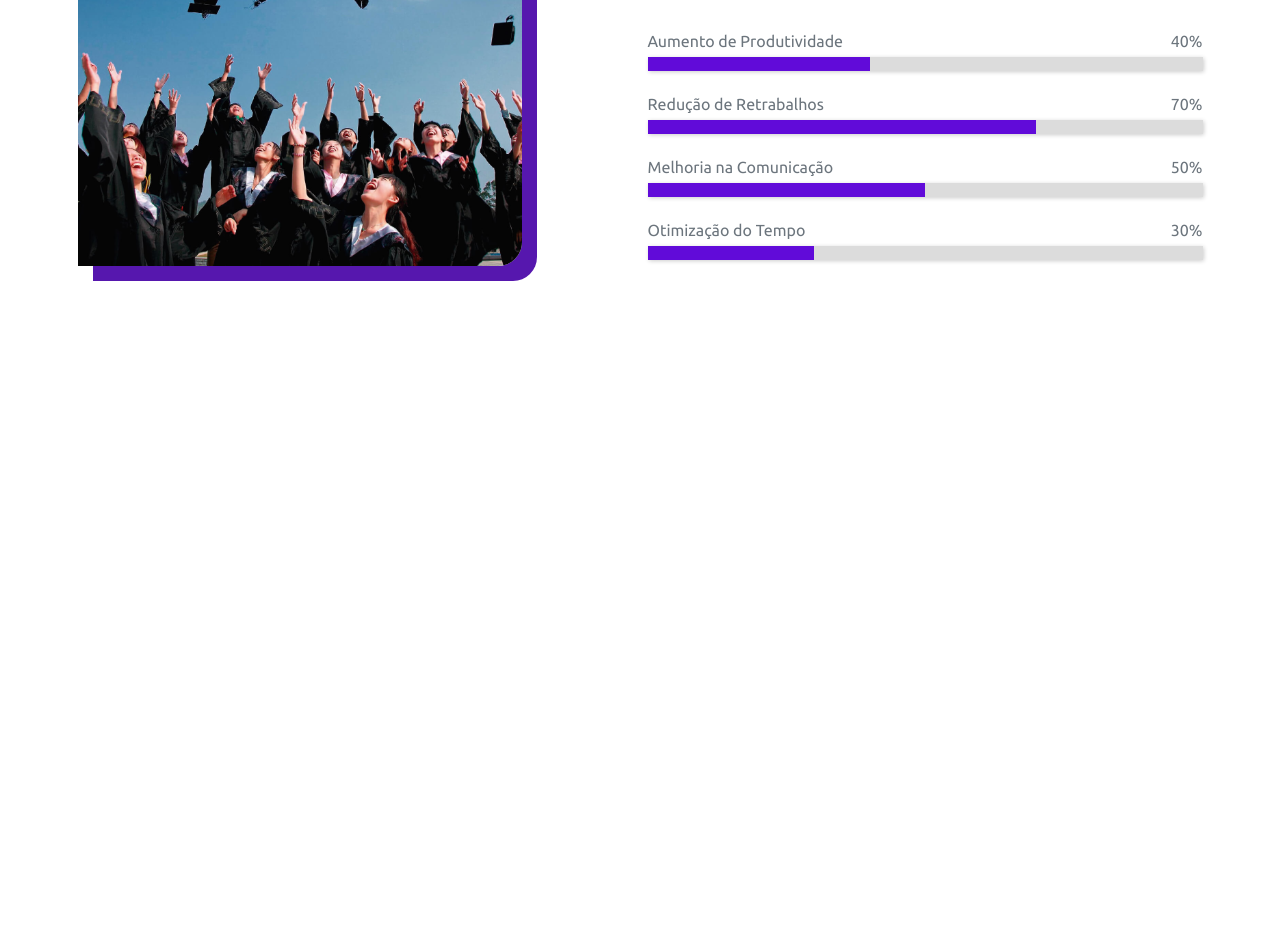
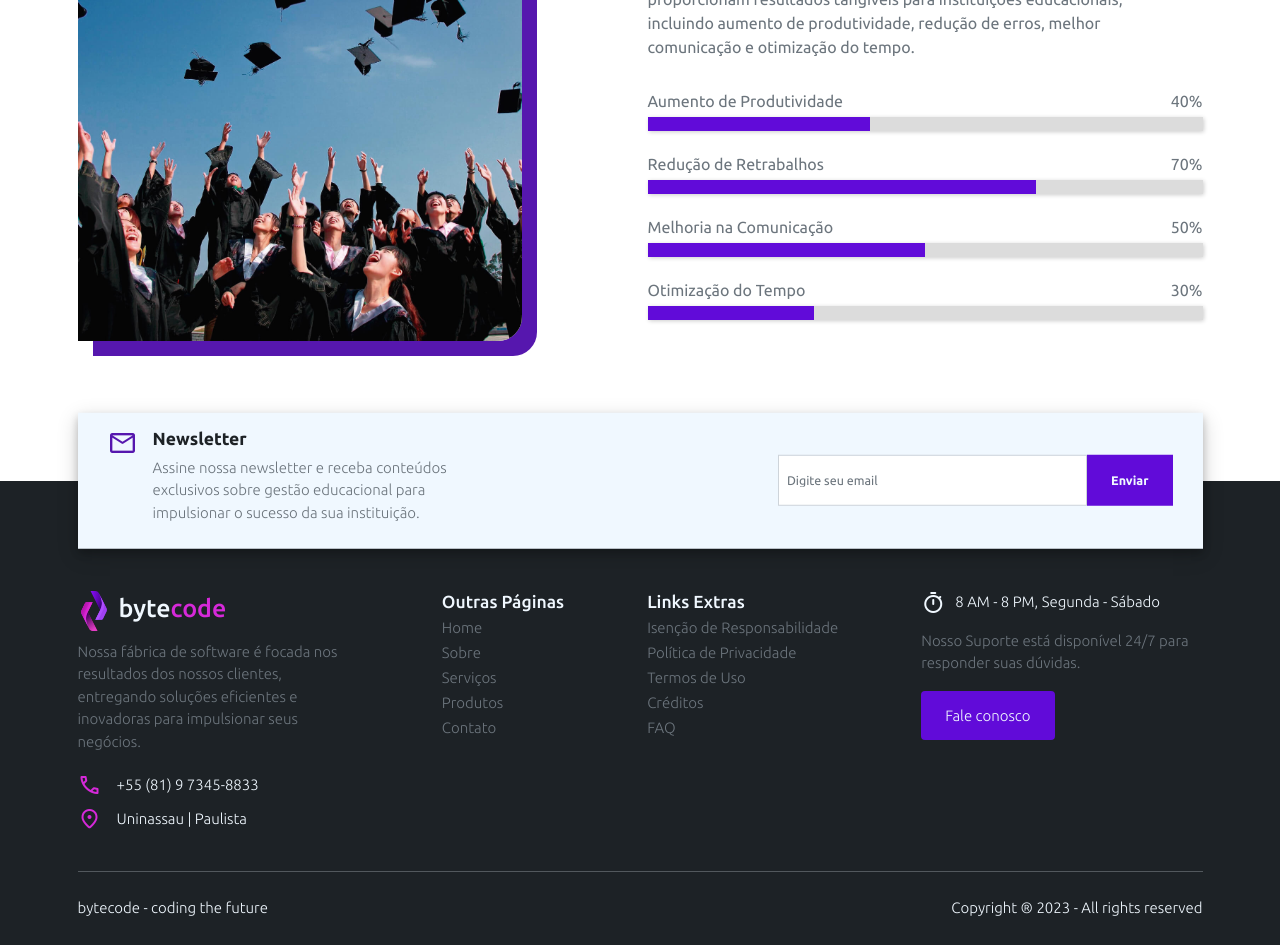
Before and after one commit to iuritorres/bytecode-systems-website, a React (Vite) app: page / in a window 1280 px wide. Shown: the part 2040-2985 px from the top of the page. Before the commit the page ends 2346 px from the top, so only its background shows below. Built offline with nearby package versions, Linux system fonts and the light colour scheme.

Commit message:
footer finished

```diff
--- a/index.html
+++ b/index.html
@@ -12,7 +12,7 @@
 
     <!-- fonts -->
     <link href="https://fonts.googleapis.com/css2?family=Poppins:wght@400;500;600;700;800&display=swap" rel="stylesheet">
-    <link href="https://fonts.googleapis.com/css2?family=Ubuntu:wght@400;500;700&display=swap" rel="stylesheet">
+    <link href="https://fonts.googleapis.com/css2?family=Ubuntu:wght@300;400;500;700&display=swap" rel="stylesheet">
 
     <!-- icons -->
     <link rel="stylesheet" href="https://fonts.googleapis.com/css2?family=Material+Symbols+Rounded:opsz,wght,FILL,GRAD@20..48,100..700,0..1,-50..200" />
--- /dev/null
+++ b/src/components/Footer/Footer.css
@@ -0,0 +1,69 @@
+@media screen and (max-width: 1000px) {
+    footer {
+        padding-top: 14rem !important;
+        width: 100%;
+    }
+
+    .footer-newsletter-icon-div {
+        flex-direction: column;
+        align-items: center;
+    }
+
+    .footer-newsletter-div {
+        flex-direction: column;
+        text-align: center;
+    }
+
+    .footer-newsletter-div div {
+        margin: auto;
+        width: 100% !important;
+    }
+
+    .footer-content-container {
+        flex-wrap: wrap;
+    }
+
+    .footer-content-container div {
+        width: 44% !important;
+        margin-bottom: 2rem;
+    }
+
+    .footer-icon-content span:last-of-type {
+        min-width: 138px;
+        justify-content: space-around;
+    }
+}
+
+@media screen and (max-width: 600px) {
+    .footer-content-logo {
+        width: fit-content;
+        margin: auto !important;
+        flex-direction: column;
+    }
+
+    .footer-content-container {
+        flex-direction: column;
+        align-items: center;
+        flex-wrap: nowrap;
+        text-align: center;
+    }
+
+    .footer-content-container div {
+        margin-bottom: 2rem;
+        width: 90vw !important;
+    }
+
+    .footer-icon-content {
+        flex-direction: column;
+        margin: 0 auto;
+    }
+
+    .footer-clock-icon {
+        flex-direction: column;
+        margin: 0 auto;
+    }
+
+    .footer-copywrite {
+        flex-direction: column;
+    }
+}
--- /dev/null
+++ b/src/components/Footer/Footer.jsx
@@ -0,0 +1,149 @@
+import { Button, Container, Form } from "react-bootstrap"
+import { Link } from "react-router-dom"
+
+import './Footer.css'
+
+const Footer = () => {
+
+    // NEWSLETTER SUBMIT
+    const handleNewsletterSubmit = (event) => {
+        event.preventDefault()
+
+        const email = document.getElementById("footer-newsletter-email").value
+        // newsletter api...
+    }
+
+    // FOOTER LINKS
+    const otherPages = [
+        {title: 'Home',     path: '/'},
+        {title: 'Sobre',    path: '/'},
+        {title: 'Serviços', path: '/'},
+        {title: 'Produtos', path: '/'},
+        {title: 'Contato',  path: '/'},
+    ]
+
+    const quickLinks = [
+        {title: 'Isenção de Responsabilidade', path: '/'},
+        {title: 'Política de Privacidade',     path: '/'},
+        {title: 'Termos de Uso',               path: '/'},
+        {title: 'Créditos',                    path: '/'},
+        {title: 'FAQ',                         path: '/'},
+    ]
+
+    return (
+        <footer
+            className="text-white fs-4 fw-light position-relative"
+            style={{
+                backgroundColor: "#1D2226",
+                marginTop: 80,
+                paddingTop: 80
+            }}
+        >
+
+            {/* NEWSLETTER */}
+            <Container className="position-absolute top-0 start-50 translate-middle">
+                <div className="footer-newsletter-div primary-card border-0 rounded-0 py-4 d-flex gap-4 align-items-center h-100 bg-white">
+                    <div className="footer-newsletter-icon-div d-flex gap-4">
+                        <span className="material-symbols-rounded" style={{fontSize: 30}} >mail</span>
+
+                        <div className="w-50">
+                            <h3 style={{color: "#1D2226"}}>Newsletter</h3>
+                            <p className="fs-4 text-muted">
+                                Assine nossa newsletter e receba conteúdos exclusivos sobre gestão educacional para impulsionar o sucesso da sua instituição.
+                            </p>
+                        </div>
+                    </div>
+
+                    <Form className="d-flex h-50 w-50" onSubmit={handleNewsletterSubmit}>
+                        <Form.Control
+                            id="footer-newsletter-email"
+                            className="rounded-0 fs-5"
+                            type="email"
+                            placeholder="Digite seu email"
+                            required
+                        />
+
+                        <Button className="primary-button border-0 rounded-0 fw-bold fs-5" type="submit">
+                            Enviar
+                        </Button>
+                    </Form>
+                </div>
+            </Container>
+
+            {/* FOOTER CONTENT */}
+            <Container className="footer-content-container py-5 d-flex justify-content-between">
+                <div className="w-25">
+                    <Link to="/" className="footer-content-logo d-flex align-items-center gap-2 text-white">
+                        <img src="/logo-svg.svg" className="logo-footer" alt="bytecode - coding the future logo" />
+                        <h2 className="fs-1">byte<span className="purple-span">code</span></h2>
+                    </Link>
+
+                    <p className="py-3 text-muted">
+                        Nossa fábrica de software é focada nos resultados dos nossos clientes, entregando soluções eficientes e inovadoras para impulsionar seus negócios.
+                    </p>
+
+                    <div className="footer-icon-content d-flex align-items-center gap-4 mb-3">
+                        <span className="material-symbols-rounded purple-span">call</span>
+                        <span>+55 (81) 9 7345-8833</span>
+                    </div>
+
+                    <div className="footer-icon-content d-flex align-items-center gap-4">
+                        <span className="material-symbols-rounded purple-span">location_on</span>
+                        <span>Uninassau | Paulista</span>
+                    </div>
+                </div>
+
+                <div className="d-flex flex-column">
+                    <h3>Outras Páginas</h3>
+
+                    {otherPages.map(page => (
+                        <Link
+                            key={`homeLink-${page.title}-${page.path}`}
+                            to={page.path}
+                            className="text-muted mb-1"
+                        >
+                            {page.title}
+                        </Link>
+                    ))}
+                </div>
+
+                <div className="d-flex flex-column">
+                    <h3>Links Extras</h3>
+
+                    {quickLinks.map(page => (
+                        <Link
+                            key={`homeLink-${page.title}-${page.path}`}
+                            to={page.path}
+                            className="text-muted mb-1"
+                        >
+                            {page.title}
+                        </Link>
+                    ))}
+                </div>
+
+                <div className="w-25">
+                    <div className="footer-icon-content footer-clock-icon d-flex align-items-center gap-3">
+                        <span className="material-symbols-rounded">timer</span>
+                        <span>8 AM - 8 PM, Segunda - Sábado</span>
+                    </div>
+
+                    <p className="py-4 mb-4 text-muted">
+                        Nosso Suporte está disponível 24/7 para responder suas dúvidas.
+                    </p>
+
+                    <a className="primary-button" href="#" target="_blank">Fale conosco</a>
+                </div>
+            </Container>
+
+            <Container>
+                <hr />
+                <div className="footer-copywrite d-flex align-items-center justify-content-between py-4">
+                    <p>bytecode - coding the future</p>
+                    <p>Copyright ® 2023 - All rights reserved</p>
+                </div>
+            </Container>
+        </footer>
+    )
+}
+
+export default Footer
--- a/src/components/Navbar/Navbar.jsx
+++ b/src/components/Navbar/Navbar.jsx
@@ -1,4 +1,5 @@
 import React, { useState } from 'react'
+import { Link } from 'react-router-dom'
 import OverlayTrigger from 'react-bootstrap/OverlayTrigger'
 import Popover from 'react-bootstrap/Popover'
 
@@ -144,10 +145,10 @@ const Navbar = () => {
     return (
         <div className="main-nav-bar bg-white w-100">
             <div className="container py-3 d-flex justify-content-between align-items-center">
-                <a href="/" className="d-flex align-items-center gap-2 text-decoration-none">
+                <Link to="/" className="d-flex align-items-center gap-2 text-decoration-none">
                     <img src="/logo-svg.svg" className="logo" alt="bytecode - coding the future logo" />
                     <h2 className="fs-1">byte<span className="purple-span">code</span></h2>
-                </a>
+                </Link>
 
                 <ul className="w-50 list-unstyled m-0 d-flex gap-5 align-items-center">
                     <OverlayTrigger
--- a/src/index.css
+++ b/src/index.css
@@ -71,6 +71,10 @@ a:hover {
     opacity: 10px;
 }
 
+a.text-muted:hover {
+    color: #D629D9 !important;
+}
+
 .bg-white {
     background-color: aliceblue !important;
 }
@@ -81,6 +85,11 @@ a:hover {
 
 .logo {
     height: 50px;
+}
+
+.logo-footer {
+    height: 40px;
+    margin-left: -4px;
 }
 
 .purple-span {
--- a/src/pages/Home/Home.css
+++ b/src/pages/Home/Home.css
@@ -108,7 +108,7 @@
     }
 }
 
-@media screen and (max-width: 415px) {
+@media screen and (max-width: 600px) {
     .after-header-section {
         padding-top: 1140px;
     }
--- a/src/pages/Home/Home.jsx
+++ b/src/pages/Home/Home.jsx
@@ -2,11 +2,12 @@ import { Container } from "react-bootstrap"
 import Header from "../../components/Header/Header"
 import HorizontalCard from "../../components/HorizontalCard/HorizontalCard"
 import './Home.css'
+import Footer from "../../components/Footer/Footer"
 
 const Home = () => {
     return (
         <>
-        <Header/>
+        <Header />
 
         {/* SIMPLIFIED MANAGEMENT */}
         <section className="after-header-section w-100">
@@ -49,7 +50,7 @@ const Home = () => {
         </section>
 
         {/* OUR PRODUCTS */}
-        <section className="bg-white w-100 py-3">
+        <section className="bg-white w-100 py-5">
             <Container className="home-service-container row mx-auto py-5">
                 <div className="col-4">
                     <span>Nossos Produtos</span>
@@ -114,7 +115,7 @@ const Home = () => {
         </section>
 
         {/* BENEFITS */}
-        <section className="w-100 py-3">
+        <section className="w-100 py-5 mb-5">
             <Container className="py-5">
                 <div className="row home-benefits-row">
                     <div className="home-video-columns col-6">
@@ -131,61 +132,31 @@ const Home = () => {
                         </p>
 
                         {/* PROGRESS BARS */}
-                        <div className="mb-4">
+                        {[
+                            {title: 'Aumento de Produtividade', value: 40},
+                            {title: 'Redução de Retrabalhos',   value: 70},
+                            {title: 'Melhoria na Comunicação',  value: 50},
+                            {title: 'Otimização do Tempo',      value: 30},
+                        ].map(item => (
+                            <div key={`home-benefits-${item.title}-${item.value}`} className="mb-4">
                                 <div className="d-flex justify-content-between">
-                                <span className="text-muted">Aumento de Produtividade</span>
-                                <span className="text-muted">40%</span>
+                                    <span className="text-muted">{item.title}</span>
+                                    <span className="text-muted">{item.value}%</span>
                                 </div>
 
                                 <progress
                                     className="w-100"
-                                value={40}
+                                    value={item.value}
                                     max={100}
                                 />
                             </div>
-
-                        <div className="mb-4">
-                            <div className="d-flex justify-content-between">
-                                <span className="text-muted">Redução de Retrabalhos</span>
-                                <span className="text-muted">70%</span>
-                            </div>
-
-                            <progress
-                                className="w-100"
-                                value={70}
-                                max={100}
-                            />
-                        </div>
-
-                        <div className="mb-4">
-                            <div className="d-flex justify-content-between">
-                                <span className="text-muted">Melhoria na Comunicação</span>
-                                <span className="text-muted">50%</span>
-                            </div>
-
-                            <progress
-                                className="w-100"
-                                value={50}
-                                max={100}
-                            />
-                        </div>
-
-                        <div>
-                            <div className="d-flex justify-content-between">
-                                <span className="text-muted">Otimização do Tempo</span>
-                                <span className="text-muted">30%</span>
-                            </div>
-
-                            <progress
-                                className="w-100"
-                                value={30}
-                                max={100}
-                            />
-                        </div>
+                        ))}
                     </div>
                 </div>
             </Container>
         </section>
+
+        <Footer />
         </>
     )
 }
```
Lines whose indentation alone changed are shown as unchanged.
